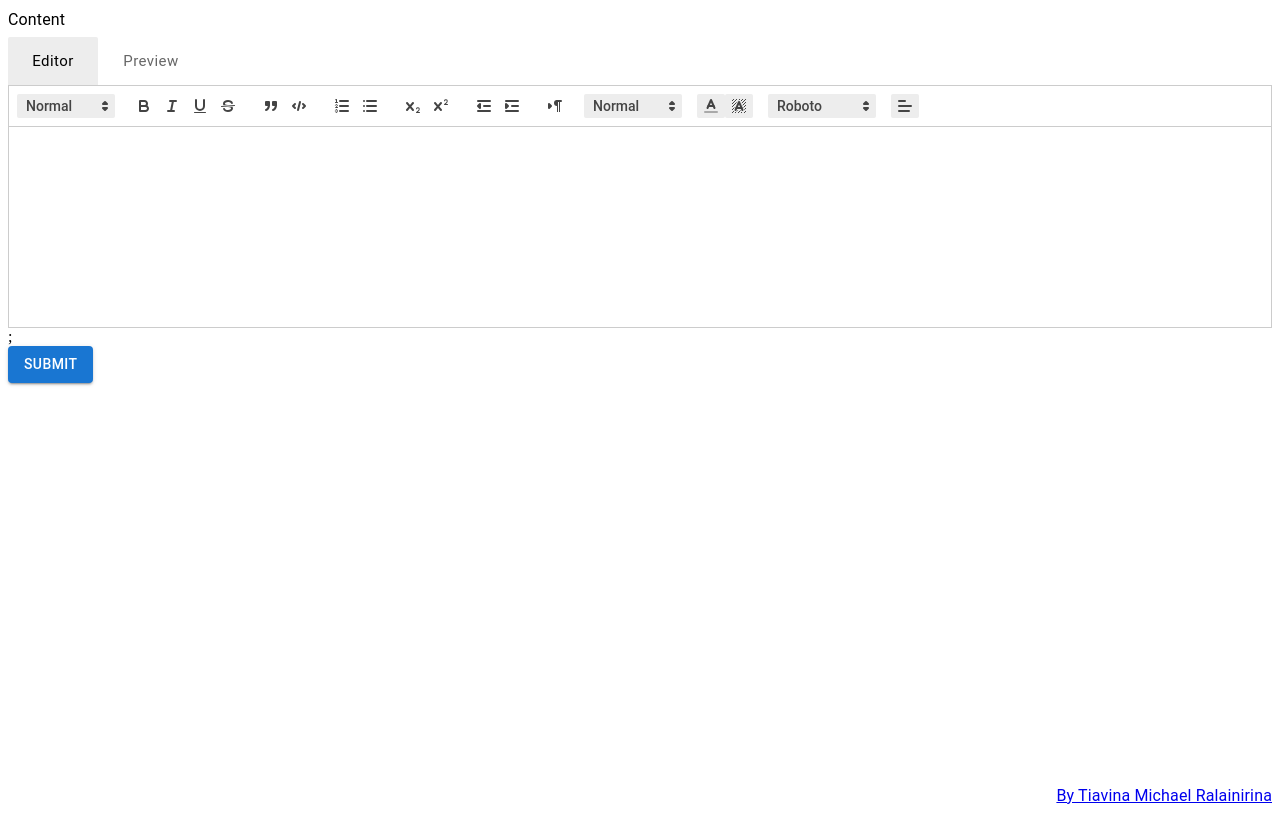
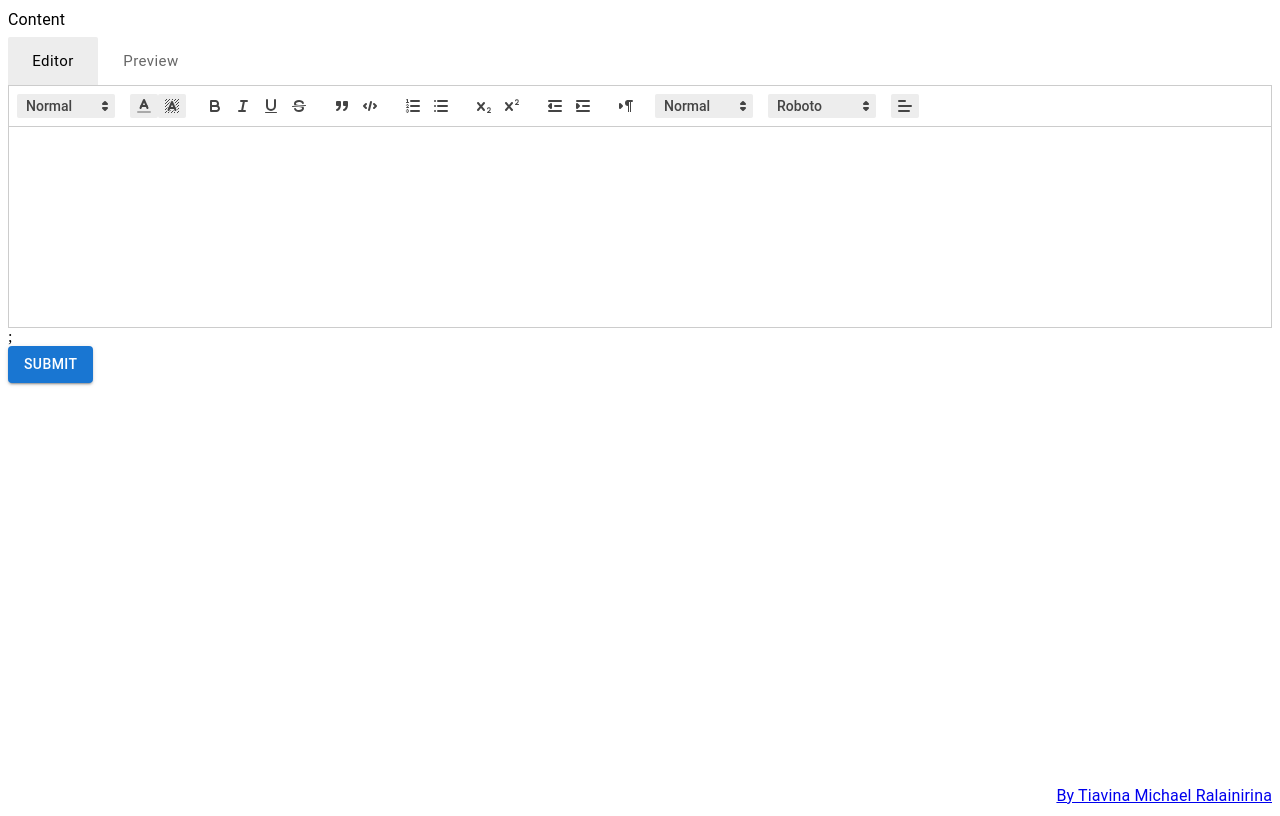
Before and after one commit to tiavina-mika/react-quill-text-editor-w-react-hook-form, a React (Create React App) app in the folder src/: page / in a window 1280 px wide. Built offline with nearby package versions, Linux system fonts and the light colour scheme; the HTML template or start-up script is replaced by a standard one.

Commit message:
fix toolbar order

```diff
--- a/src/components/TextEditorField.tsx
+++ b/src/components/TextEditorField.tsx
@@ -33,6 +33,7 @@ Quill.register(Font, true);
 // ----------- toolbar ----------- //
 const toolbarOptions = [
   [{ header: [1, 2, 3, 4, 5, 6, false] }],
+  [{ color: EDITOR_CONFIG.colors }, { background: EDITOR_CONFIG.colors }], // dropdown with defaults from theme
 
   ["bold", "italic", "underline", "strike"], // toggled buttons
   ["blockquote", "code-block"],
@@ -44,7 +45,6 @@ const toolbarOptions = [
 
   [{ size: ["small", false, "large", "huge"] }], // custom dropdown
 
-  [{ color: EDITOR_CONFIG.colors }, { background: EDITOR_CONFIG.colors }], // dropdown with defaults from theme
   [{ font: Font.whitelist }],
   [{ align: [] }]
 ];
```
